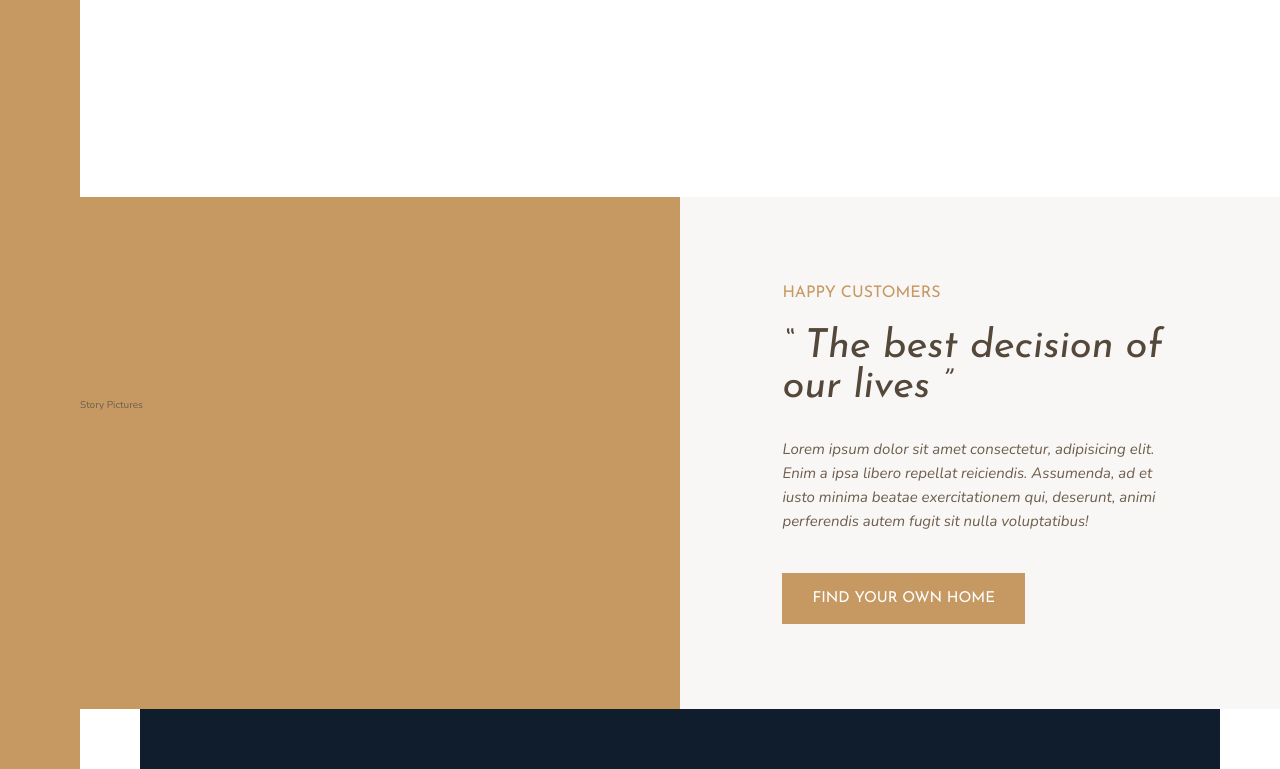
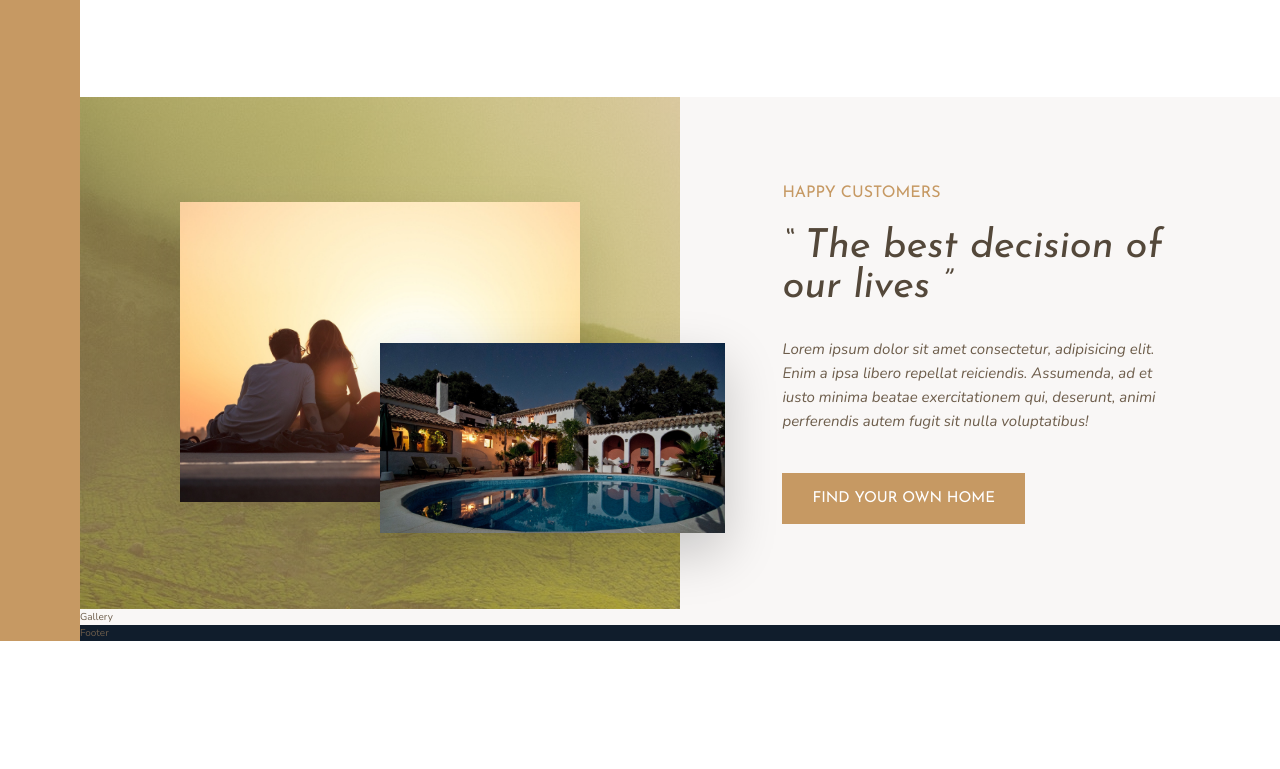
Before and after one commit to arfaoui-aziz/Nexter, a website: page index.html in a window 1280 px wide. Shown: the part 1211-1980 px from the top of the page. After the commit the page ends 1852 px from the top, so only its background shows below. Drawn offline with nearby package versions, Linux system fonts and the light colour scheme.

Commit message:
story Section Completed

```diff
--- a/index.html
+++ b/index.html
@@ -89,7 +89,14 @@
     </section>
     <!-- In Bem We Can specifie a block element without having a parent block -->
 
-    <div class="story__pictures">Story Pictures</div>
+    <div class="story__pictures">
+      <img
+        src="img/story-1.jpeg"
+        alt="couple with house"
+        class="story__img--1"
+      />
+      <img src="img/story-2.jpeg" alt="house" class="story__img--2" />
+    </div>
 
     <div class="story__content">
       <h3 class="heading-3 mb-s">Happy Customers</h3>
--- a/sass/_base.scss
+++ b/sass/_base.scss
@@ -42,8 +42,4 @@ body {
     [sidebar-start] 8rem [sidebar-end full-start] minmax(6rem, 1fr)
     [center-start] repeat(8, [col-start] minmax(min-content, 14rem) [col-end])
     [center-end] minmax(6rem, 1fr) [full-end];
-
-  & > * {
-    padding: 20rem 0;
-  }
 }
--- a/sass/_features.scss
+++ b/sass/_features.scss
@@ -5,6 +5,7 @@
   grid-template-columns: repeat(auto-fit, minmax(25rem, 1fr));
   grid-gap: 6rem;
   align-items: start;
+  padding: 15rem 0;
 }
 
 .feature {
--- a/sass/_story.scss
+++ b/sass/_story.scss
@@ -1,17 +1,43 @@
 .story {
   &__pictures {
-    background-color: $color-primary;
+    background-image: linear-gradient(
+        rgba($color-primary, 0.5),
+        rgba($color-primary, 0.5)
+      ),
+      url("../img/back.jpg");
+
     grid-column: full-start / col-end 4;
+    display: grid;
+    grid-template-rows: repeat(6, 1fr);
+    grid-template-columns: repeat(6, 1fr);
+    align-items: center;
+  }
+
+  &__img--1 {
+    width: 100%;
+    grid-row: 2 / 6;
+    grid-column: 2 / 6;
+    box-shadow: 0 2rem 5rem rgba(#000, 0.1);
+  }
+  &__img--2 {
+    width: 115%;
+    grid-row: 4 / 6;
+    grid-column: 4 / 7;
+    z-index: 10;
+    box-shadow: 0 2rem 5rem rgba(#000, 0.2);
   }
 
   &__content {
     background-color: $color-grey-light-1;
     grid-column: col-start 5 / full-end;
     padding: 6rem 8vw;
-    display: flex;
-    flex-direction: column;
-    justify-content: center;
-    align-items: flex-start;
+    // display: flex;
+    // flex-direction: column;
+    // justify-content: center;
+    // align-items: flex-start;
+    display: grid;
+    align-content: center;
+    justify-items: start;
   }
 
   &__text {
```
Also changed, not shown: css/main.css.
